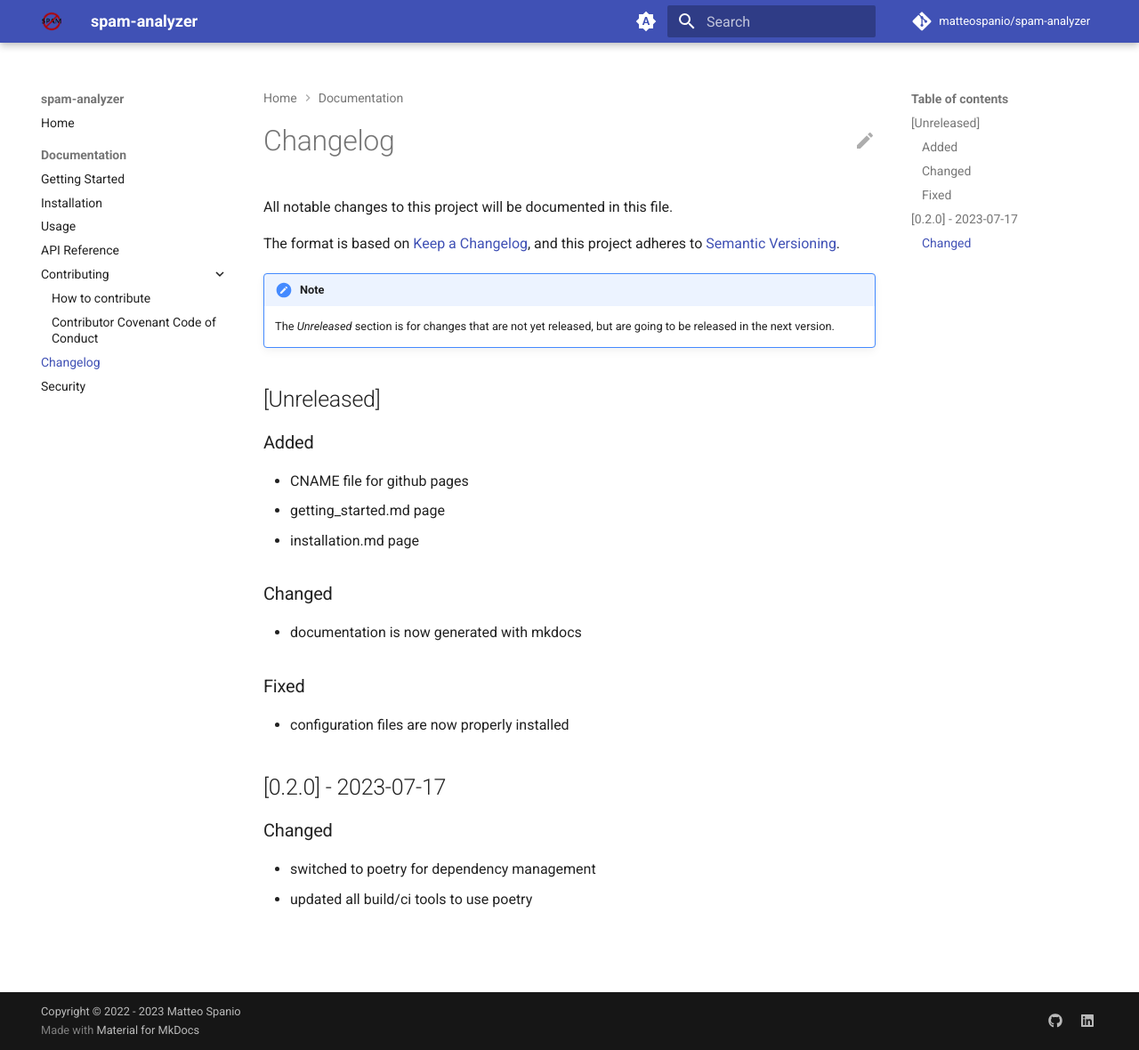
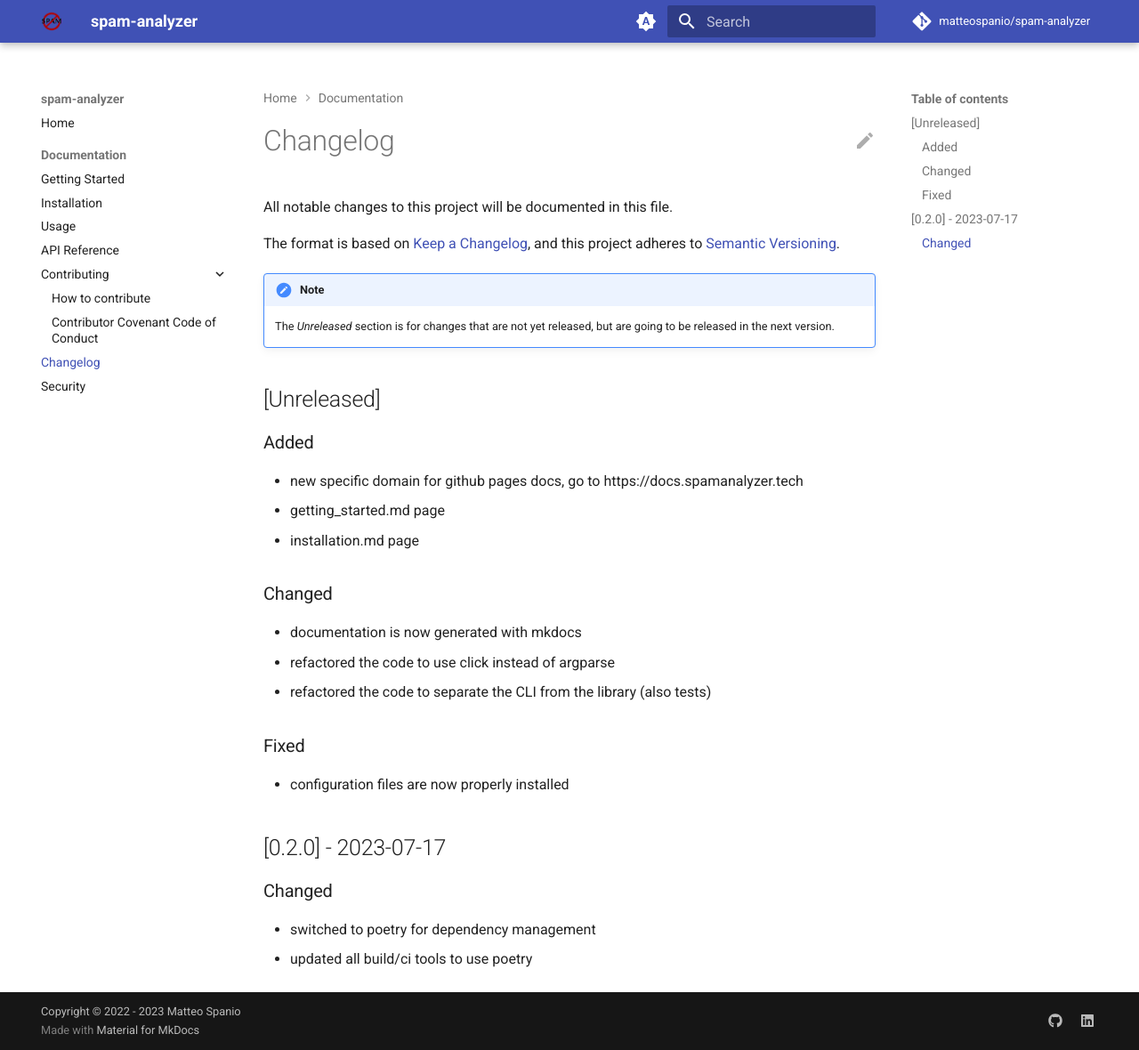
Before and after one commit to matteospanio/spam-analyzer, an MkDocs documentation site: the page built from docs/changelog.md, in a window 1280 px wide and 1180 px high. Shown: the whole window at 89% size. Built offline with MkDocs 1.6.1 and Material for MkDocs 9.7.7, drawn with Linux system fonts in a browser that asks for light colours; comment, search, counter and statistics services are not loaded.

Commit message:
update changelog

```diff
--- a/docs/changelog.md
+++ b/docs/changelog.md
@@ -13,13 +13,15 @@ and this project adheres to [Semantic Versioning](https://semver.org/spec/v2.0.0
 
 ### Added
 
-- CNAME file for github pages
+- new specific domain for github pages docs, go to https://docs.spamanalyzer.tech
 - getting_started.md page
 - installation.md page
 
 ### Changed
 
 - documentation is now generated with mkdocs
+- refactored the code to use click instead of argparse
+- refactored the code to separate the CLI from the library (also tests)
 
 ### Fixed
 
```
